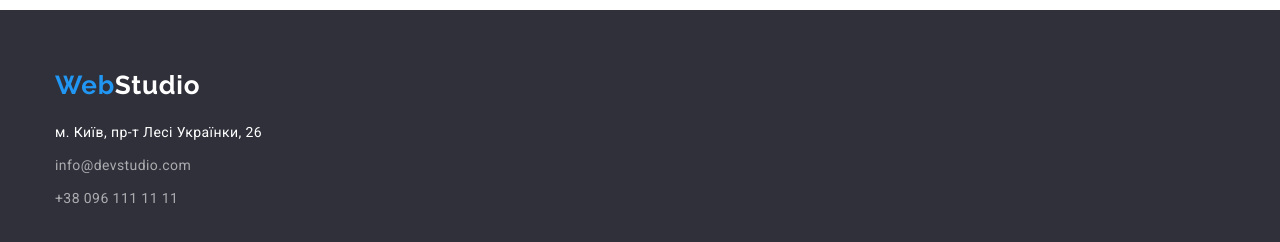
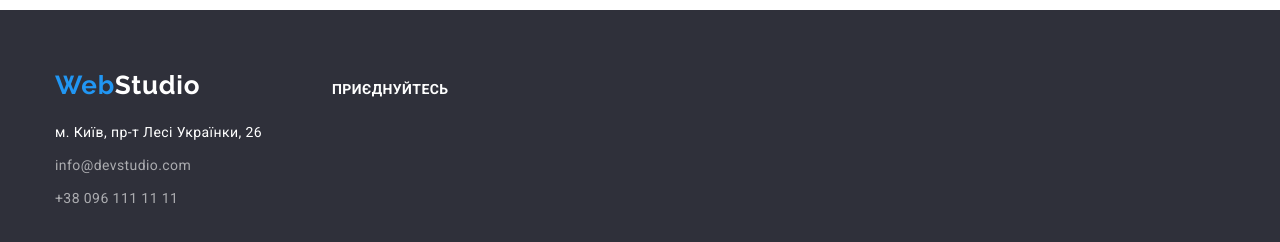
Before and after one commit to Tatiana-Kashcha/goit-markup-hw-04, a plain HTML site: page index.html in a window 1280 px wide. Shown: the part 2456-2698 px from the top of the page. Drawn offline with nearby package versions, Linux system fonts and the light colour scheme.

Commit message:
оформляє футер

```diff
--- a/css/styles.css
+++ b/css/styles.css
@@ -13,7 +13,6 @@
     --footer-background-color: #2F303A;
     --header-border-color: #ECECEC;
     --project-border-color: #EEEEEE;
-
     --svg-primary-color: #AFB1B8;
 
     --project-card-set-gap: 30px;
@@ -147,6 +146,8 @@ img {
 
 /* main Студія */
 
+/* Секція "hero" */
+
 .hero {
     background-color: var(--hero-background-color);
     text-align: center;
@@ -203,6 +204,8 @@ img {
     background-color: var(--secondary-accent-color);
 }
 
+/* Секція "advantage" */
+
 .visually-hidden {
     position: absolute;
     white-space: nowrap;
@@ -247,6 +250,8 @@ img {
     letter-spacing: 0.03em;
 }
 
+/* Секція "work" */
+
 .work {
     padding-top: 0;
 }
@@ -272,6 +277,8 @@ img {
 .work-list .item + .item {
     margin-left: 30px;
 }
+
+/* Секція "team" */
 
 .team {
     background-color: var(--secondary-background-color);
@@ -331,6 +338,7 @@ img {
     letter-spacing: 0.03em;
 }
 
+/* Секція "clients" */
 
 .clients-title {
     color: var(--title-text-color);
@@ -382,6 +390,8 @@ img {
 
 
 /* main Портфоліо */
+
+/* Секція "project" */
 
 .filter {
     list-style: none;
@@ -486,6 +496,16 @@ img {
     color: var(--accent-text-color);
 }
 
+.footer-contact {
+    display: flex;
+    align-items:baseline;
+}
+
+.bloc-residence {
+    display: block;
+    margin-right: 70px;
+}
+
 .footer-contact .logo {
     display: inline-block;
     margin-bottom: 20px;
@@ -530,3 +550,20 @@ img {
 .residence-link:hover, .residence-link:focus {
     color: var(--primary-accent-color);
 }
+
+.bloc-join {
+    display: block;
+
+}
+
+.join {
+    color: var(--accent-text-color);
+    font-weight: 700;
+    font-size: 14px;
+    line-height: 1.14;
+    letter-spacing: 0.03em;
+    text-transform: uppercase;
+
+    font-style: normal;
+    margin-bottom: 20px;
+}
--- a/index.html
+++ b/index.html
@@ -44,11 +44,13 @@
     <!--main Студія-->
     <main class="page-studio">
 
+        <!-- Секція "hero" -->
         <section class="hero overlay">
             <h1 class="hero-title">Ефективні рішення для вашого бізнесу</h1>
             <button class="hero-btn" type="button">Замовити послугу</button>
         </section>
 
+        <!-- Секція "advantage" -->
         <section class="section">
             <div class="container">
 
@@ -81,6 +83,7 @@
             </div>
         </section>
 
+        <!-- Секція "work"-->
         <section class="section work">
             <div class="container">
 
@@ -93,6 +96,7 @@
             </div>
         </section>
 
+        <!-- Секція "team"-->
         <section class="section team">
             <div class="container">
 
@@ -138,6 +142,7 @@
             </div>
         </section>
 
+        <!-- Секція "clients"-->
         <section class="section">
             <div class="container">
 
@@ -200,6 +205,7 @@
     <footer class="page-footer">
         <div class="container footer-contact">
 
+            <div class="bloc-residence">
                 <a class="logo" href="./index.html">
                     Web<span class="logo-studio">Studio</span>
                 </a>
@@ -214,6 +220,16 @@
                     </ul>
                 </address>
             </div>
+
+            <div class="bloc-join">
+                <em class="join">Приєднуйтесь</em>
+                <ul>
+
+                </ul>
+            </div>
+
+        </div>
+
     </footer>
 
 </body>
```
Also changed, not shown: portfolio.html (+1 -0 lines). Lines whose indentation alone changed are shown as unchanged.
